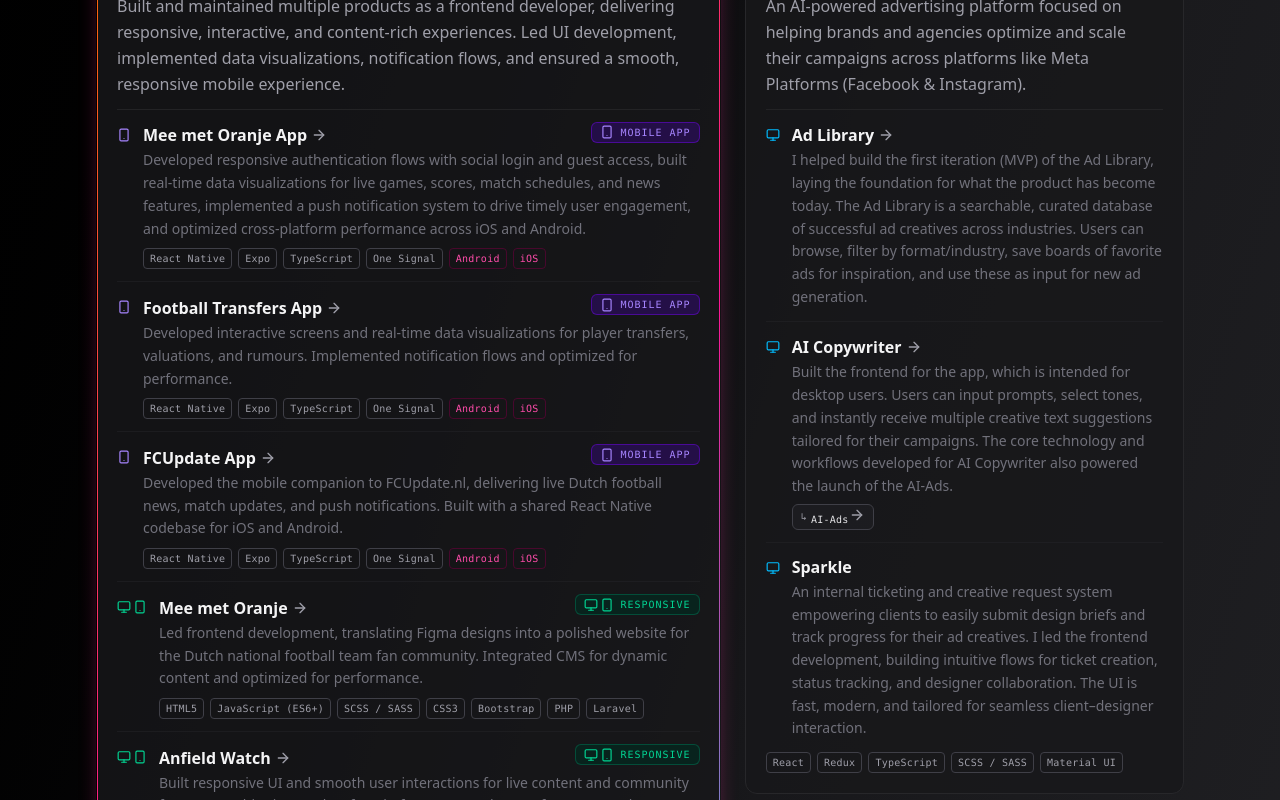
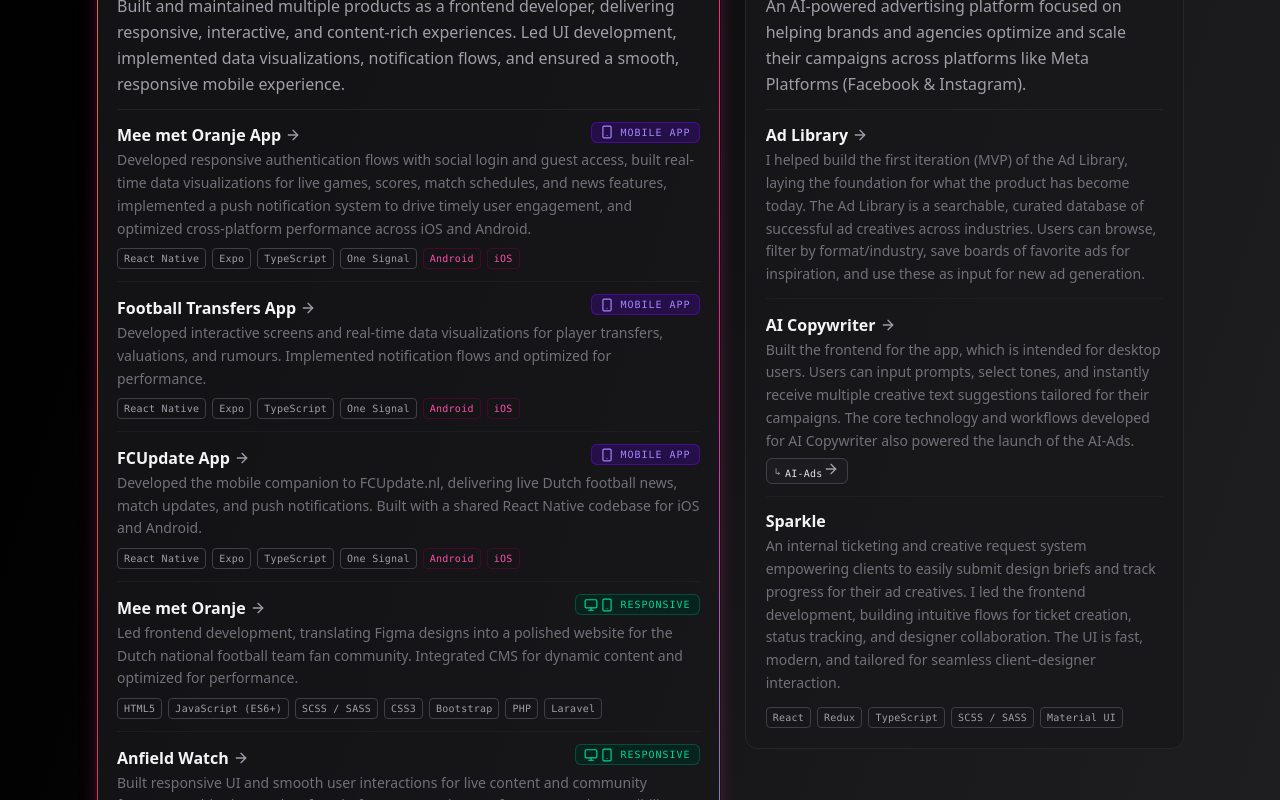
Before and after one commit to hernanosaurus/portfolio.2025, a Next.js app: page / in a window 1280 px wide. Shown: the part 920-1720 px from the top of the page. Built offline with nearby package versions, Linux system fonts and the light colour scheme.

Commit message:
Drop bullet platform icons on product rows — align names flush left

```diff
--- a/app/components/common/Card.tsx
+++ b/app/components/common/Card.tsx
@@ -124,24 +124,12 @@
                 style={{ overflow: 'hidden' }}
               >
                 <div className="mt-3 pt-3 border-t border-zinc-800/80">
-                  {project.products!.map((prod) => {
-                    const bulletPlatform = prod.platform ?? project.platform;
-                    return (
+                  {project.products!.map((prod) => (
                     <div
                       key={prod.name}
-                      className="flex gap-3 pb-3 mb-3 border-b border-zinc-800/50 last:border-b-0 last:mb-0 last:pb-0"
+                      className="pb-3 mb-3 border-b border-zinc-800/50 last:border-b-0 last:mb-0 last:pb-0"
                     >
-                      {bulletPlatform ? (
-                        <span className="shrink-0 leading-6 md:leading-7">
-                          <PlatformIcon platform={bulletPlatform} variant="bullet" />
-                        </span>
-                      ) : (
-                        <span
-                          aria-hidden="true"
-                          className="w-1.5 h-1.5 rounded-full bg-zinc-600 shrink-0 mt-2"
-                        />
-                      )}
-                      <div className="flex-1 min-w-0">
+                      <div className="min-w-0">
                         <div className="flex items-start justify-between gap-3">
                           <h4 className="text-sm md:text-base font-semibold">
                             {prod.link ? (
@@ -192,8 +180,7 @@
                         )}
                       </div>
                     </div>
-                    );
-                  })}
+                  ))}
                 </div>
               </motion.div>
             )}
```
